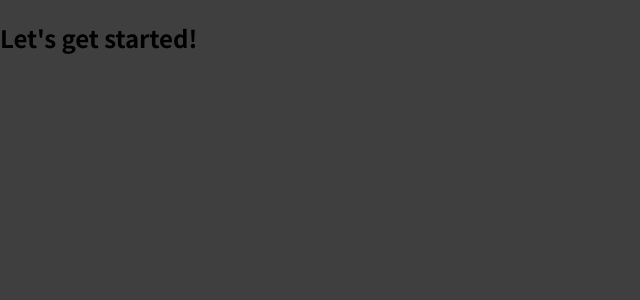
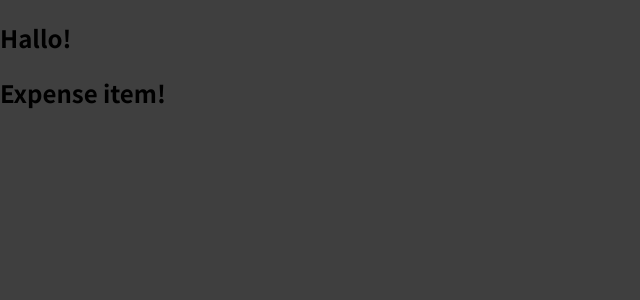
Before and after one commit to CocoTapi/REACT_2023, a JavaScript app in the folder section_3/: page / in a window 1280 px wide. Shown: the top 300 px of the page, without its empty margins (0-640 px from the left). Built offline with nearby package versions, Linux system fonts and the light colour scheme.

Commit message:
made the first component

```diff
--- a/section_3/src/App.js
+++ b/section_3/src/App.js
@@ -1,7 +1,10 @@
+import ExpenseItem from "./components/ExpenseItem";
+
 function App() {
   return (
     <div>
-      <h2>Let's get started!</h2>
+      <h2>Hallo!</h2>
+      <ExpenseItem></ExpenseItem>
     </div>
   );
 }
--- /dev/null
+++ b/section_3/src/components/ExpenseItem.js
@@ -0,0 +1,5 @@
+function ExpenseItem() {
+    return <h2>Expense item!</h2>
+}
+
+export default ExpenseItem;
```
